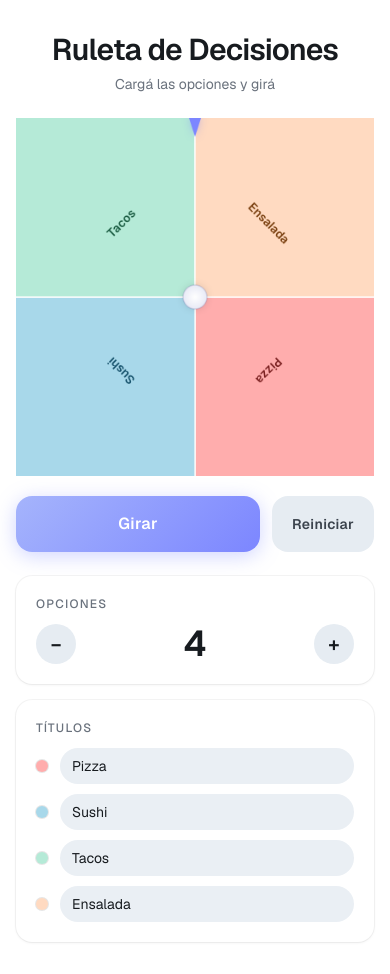
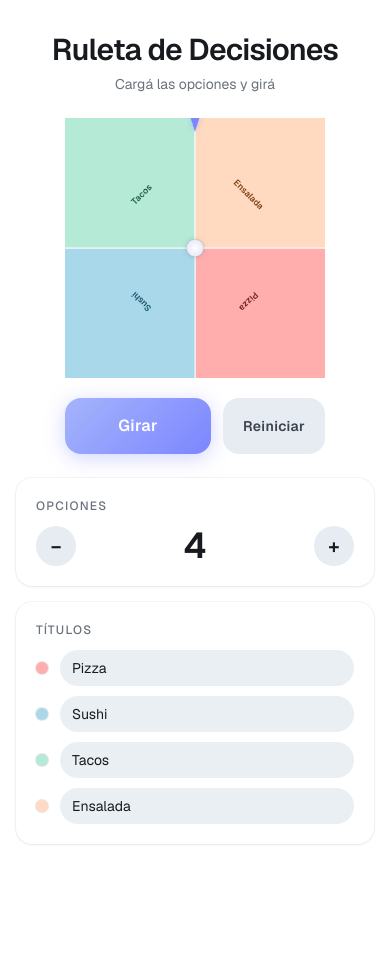
Before and after one commit to vazmanuvaz/ruleta-cuadrada-equals, a Next.js app: page / in a window 390 px wide. After the commit the page ends 876 px from the top, so only its background shows below. Built offline with nearby package versions, Linux system fonts and the light colour scheme.

Commit message:
style: adjust roulette container width for better alignment\n\nReduce roulette container max-width and adjust mobile elements.

```diff
--- a/app/page.tsx
+++ b/app/page.tsx
@@ -101,7 +101,7 @@ export default function RuletaPage() {
 
         {/* Wheel — sin contenedor, flota directo */}
         <div className="w-full md:flex-1 flex flex-col items-center gap-5">
-          <div className="w-full max-w-[360px] sm:max-w-[420px] aspect-square">
+          <div className="w-full max-w-[260px] sm:max-w-[300px] aspect-square">
             <SquareWheel
               options={options.slice(0, count)}
               rotation={rotation}
@@ -112,7 +112,7 @@ export default function RuletaPage() {
           {/* Winner banner */}
           {winner && !isSpinning && (
             <div
-              className="w-full max-w-[360px] sm:max-w-[420px] bg-card rounded-2xl px-6 py-4 text-center animate-in fade-in slide-in-from-bottom-3 duration-400"
+              className="w-full max-w-[260px] sm:max-w-[300px] bg-card rounded-2xl px-6 py-4 text-center animate-in fade-in slide-in-from-bottom-3 duration-400"
               style={{
                 boxShadow: "0 2px 16px rgba(124,134,255,0.15), 0 0 0 1px rgba(124,134,255,0.12)",
               }}
@@ -125,7 +125,7 @@ export default function RuletaPage() {
           )}
 
           {/* Botones — móvil */}
-          <div className="md:hidden w-full max-w-[360px] sm:max-w-[420px] flex gap-3">
+          <div className="md:hidden w-full max-w-[260px] sm:max-w-[300px] flex gap-3">
             <button
               onClick={spin}
               disabled={isSpinning}
```
